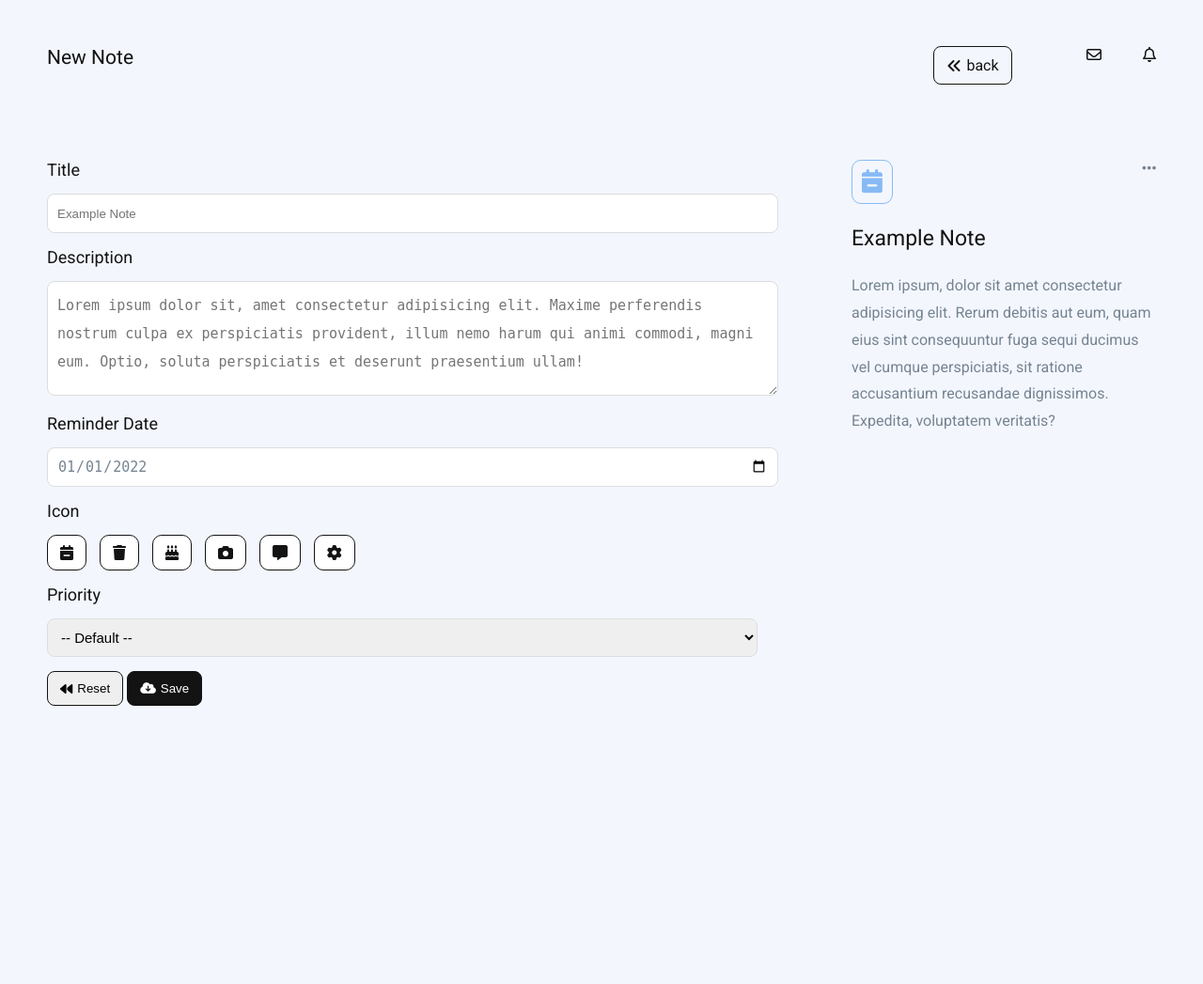
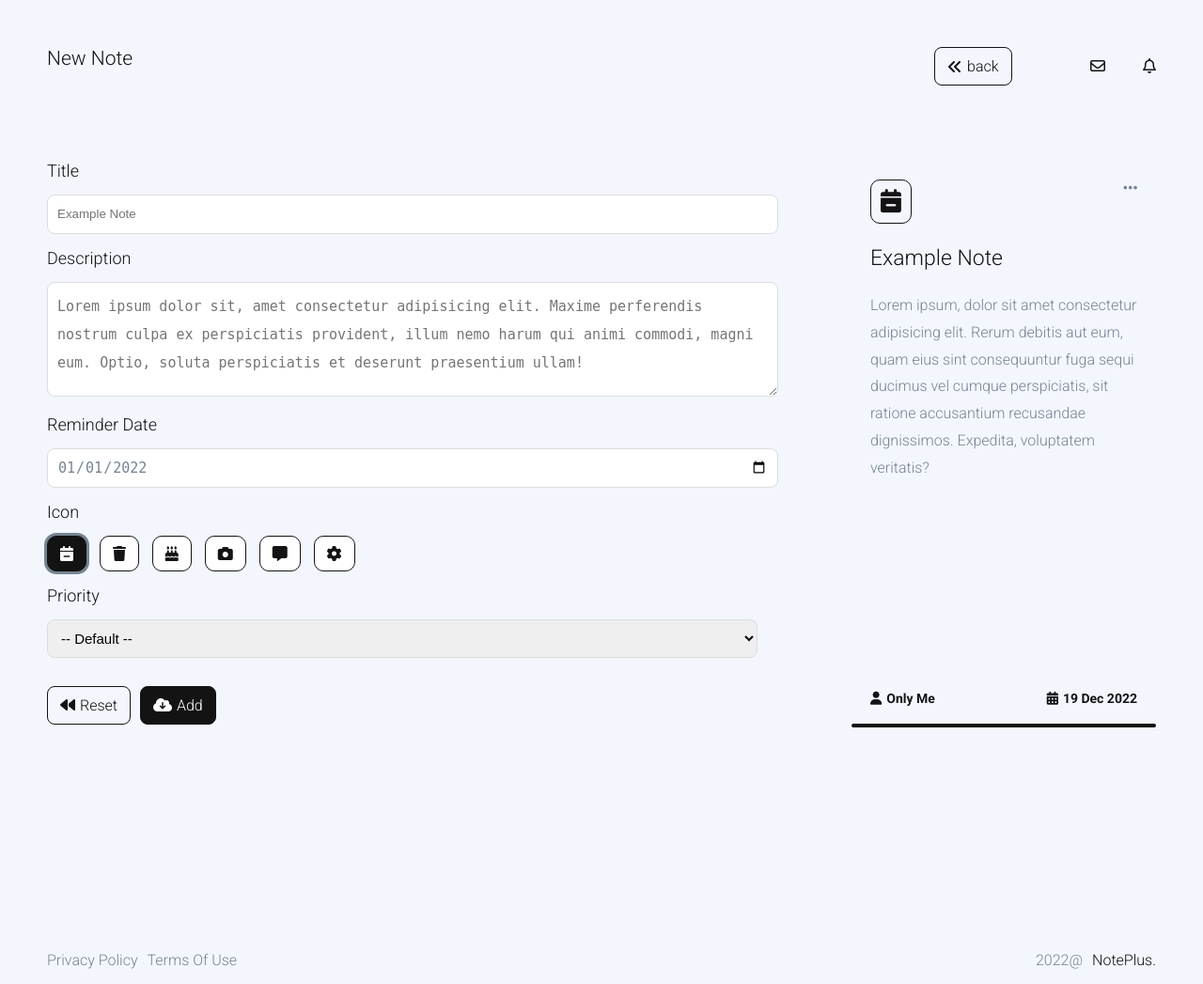
Before and after one commit to cquentin26200/todoList_v3, a PHP site: page /newNote.php in a window 1280 px wide. Shown: the whole page at 94% size. Before the commit the page ends 751 px from the top, so only its background shows below. Run offline with PHP 8.4, Linux system fonts and the light colour scheme; some libraries are stand-ins or nearby versions.

Commit message:
add verif new note

```diff
--- a/data/newNoteData.php
+++ b/data/newNoteData.php
@@ -9,9 +9,11 @@ $icons = [
 ];
 
 $priority = [
-    "very low",
-    "low",
-    "medium",
-    "high",
-    "very high"
+    "level" => [
+        "very low",
+        "low",
+        "medium",
+        "high",
+        "very high"
+    ],
 ];
--- /dev/null
+++ b/includes/aside.php
@@ -0,0 +1,23 @@
+<aside>
+    <div class="container">
+        <div class="header-aside">
+            <i class="changeIcon fa-regular fas fa-calendar-minus"></i>
+            <i class="activeMenuBurger fa-solid fa-ellipsis"></i>
+            <nav>
+                <ul class="menuBurger none">
+                    <li><a href="#"><i class="fa-regular fa-eye"></i>view</a></li>
+                    <li><a href="#"><i class="fa-regular fas fa-trash"></i>delete</a></li>
+                </ul>
+            </nav>
+        </div>
+        <h3 class="titleAside">example note</h3>
+        <p class="paragraphAside">Lorem ipsum, dolor sit amet consectetur adipisicing elit. Rerum debitis aut eum, quam eius sint consequuntur fuga sequi ducimus vel cumque perspiciatis, sit ratione accusantium recusandae dignissimos. Expedita, voluptatem veritatis?</p>
+    </div>
+    <div class="userDate">
+        <div class="flex">
+            <p><i class="fa-solid fa-user"></i>only me</p>
+            <p><i class="fa-solid fa-calendar-days"></i><?= date("d") ?> <?= date("M") ?> <?= date("Y") ?></p>
+        </div>
+        <span class="after"></span>
+    </div>
+</aside>
--- a/includes/header.php
+++ b/includes/header.php
@@ -9,7 +9,7 @@
     <link rel="stylesheet" href="../../todoList_v3/scss/style.css">
     <link rel="preconnect" href="https://fonts.googleapis.com">
     <link rel="preconnect" href="https://fonts.gstatic.com" crossorigin>
-    <link href="https://fonts.googleapis.com/css2?family=Jost&family=Roboto&display=swap" rel="stylesheet">
+    <link href="https://fonts.googleapis.com/css2?family=Jost&family=Roboto:wght@300;700&display=swap" rel="stylesheet">
     <script src="https://kit.fontawesome.com/7a994d3c9f.js" crossorigin="anonymous"></script>
 </head>
 
--- a/newNote.php
+++ b/newNote.php
@@ -40,34 +40,30 @@
                     <h2>priority</h2>
                     <label for="priotiry"></label>
                     <select name="priority" id="priority">
-                        <option value="default" default>-- default --</option>
-                        <?php foreach ($priority as $el) { ?>
-                            <option value="<?= $el ?>"><?= $el ?></option>
+                        <option value="default" selected>-- default --</option>
+                        <?php $count = 0 ?>
+                        <?php foreach ($priority["level"] as $el) { ?>
+                            <option class="<?= $count++ ?>" value="<?= $el ?>"><?= $el ?></option>
                         <?php } ?>
                     </select>
                 </div>
-                <div class="option">
-                    <button><i class="fa-solid fa-forward"></i>reset</button>
-                    <button class="save"><i class="fa-solid fa-cloud-arrow-down"></i>save</button>
+                <div class="option form-control">
+                    <span class="reset"><i class="fa-solid fa-forward"></i>reset</span>
+                    <a href="verification/verif_newNote.php" class="save"><i class="fa-solid fa-cloud-arrow-down"></i>add</a>
                 </div>
             </form>
         </div>
-        <aside>
-            <div>
-                <div class="header-aside">
-                    <i class="activeMenuBurger fa-regular fas fa-calendar-minus"></i>
-                    <i class="fa-solid fa-ellipsis"></i>
-                </div>
-                <nav>
-                    <ul class="menuBurger none">
-                        <li><a href="#">view</a></li>
-                        <li><a href="#">delete</a></li>
-                    </ul>
-                </nav>
-                <h3 class="titleAside">example note</h3>
-                <p class="paragraphAside">Lorem ipsum, dolor sit amet consectetur adipisicing elit. Rerum debitis aut eum, quam eius sint consequuntur fuga sequi ducimus vel cumque perspiciatis, sit ratione accusantium recusandae dignissimos. Expedita, voluptatem veritatis?</p>
-            </div>
-        </aside>
+        <?php include_once "includes/aside.php" ?>
+    </div>
+    <div class="flex policy">
+        <div class="flex">
+            <p>privacy policy</p>
+            <p>terms of use</p>
+        </div>
+        <div class="flex">
+            <p>2022@</p>
+            <p class="notePlus">NotePlus.</p>
+        </div>
     </div>
 </main>
 <script src="js/script.js"></script>
--- a/scss/includes/_newNote.scss
+++ b/scss/includes/_newNote.scss
@@ -1,11 +1,16 @@
 main.newNote {
-  padding: 5rem;
+  padding: 0 5rem;
+  height: 100%;
   width: 100%;
   .primaryInfo {
     width: 70%;
   }
   .newNote {
     width: 87%;
+  }
+  .moreInfo {
+    display: flex;
+    align-items: center;
   }
   .header-main {
     justify-content: space-between;
@@ -94,6 +99,10 @@ main.newNote {
         margin-left: 1rem;
       }
       cursor: pointer;
+      &:hover {
+        background-color: $color-secondary;
+        color: $white-color;
+      }
     }
   }
   #priority {
@@ -105,17 +114,14 @@ main.newNote {
     @include border;
   }
   .option {
-    margin-top: 1rem;
-    button {
+    display: flex;
+    margin-top: 3rem;
+    span,
+    a {
       padding: 1rem 1.3rem;
       border-radius: 8px;
       border: 1px solid $color-secondary;
       text-transform: capitalize;
-      &:first-of-type {
-        i {
-          transform: rotate(180deg);
-        }
-      }
       i {
         margin-right: 5px;
       }
@@ -123,38 +129,29 @@ main.newNote {
     .save {
       background-color: $color-secondary;
       color: $white-color;
+      margin-left: 1rem;
+      cursor: pointer;
+    }
+    .reset {
+      cursor: pointer;
+      i {
+        transform: rotate(180deg);
+      }
     }
   }
-  aside {
-    margin-left: 10rem;
-    width: 30%;
-    margin-top: 8rem;
-    .header-aside {
-      display: flex;
-      justify-content: space-between;
-      i {
-        &:first-of-type {
-          color: $four-color;
-          font-size: 2.5rem;
-          border: 1px solid $four-color;
-          padding: 1rem;
-          border-radius: 10px;
-        }
-        &:last-of-type {
-          cursor: pointer;
-          font-size: 1.7rem;
-          color: $color-primary;
-        }
+
+  .policy {
+    margin-top: 21rem;
+    justify-content: space-between;
+    text-transform: capitalize;
+    p {
+      color: $color-primary;
+      &:first-of-type {
+        margin-right: 1rem;
       }
     }
-    h3 {
-      text-transform: capitalize;
-      font-weight: normal;
-      font-size: 2.3rem;
-    }
-    p {
-      color: $color-primary;
-      line-height: 1.8;
+    .notePlus {
+      color: $color-secondary;
     }
   }
 }
--- /dev/null
+++ b/scss/includes/_newNoteAside.scss
@@ -0,0 +1,129 @@
+aside {
+    margin-left: 10rem;
+    width: 30%;
+    margin-top: 8rem;
+    border-radius: 10px;
+    transition: color 0.25s, background-color 0.75s;
+    .container {
+      padding: 2rem;
+      nav {
+        top: 3rem;
+        position: absolute;
+        right: 0;
+        ul.menuBurger {
+          box-shadow: 0px 5px 10px 0px rgba($color: #000000, $alpha: 0.3);
+          background-color: $white-color;
+          border-radius: 15px;
+          li {
+            &:active {
+              background-color: $color-secondary;
+              a,i {
+                color: $white-color;
+              }
+            }
+            a {
+              color: $color-secondary;
+              border-radius: unset;
+              border: none;
+              text-transform: capitalize;
+              width: 13rem;
+              justify-content: flex-start;
+              i {
+                border: none;
+              }
+            }
+            &:first-of-type {
+              a {
+                padding-bottom: 0;
+              }
+            }
+            &:last-of-type {
+              a {
+                padding-top: 0;
+              }
+            }
+          }
+        }
+      }
+    }
+    &:hover {
+      background-color: $color-secondary;
+      .header-aside .changeIcon,
+      .header-aside .activeMenuBurger {
+        color: $white-color;
+        border-color: $white-color;
+      }
+      p,
+      h3 {
+        color: $white-color;
+      }
+      .userDate {
+        p,
+        i {
+          color: $white-color;
+        }
+      }
+      .userDate {
+        .after {
+          transform: translateY(-1rem);
+        }
+      }
+    }
+    .paragraphAside {
+      height: 17rem;
+    }
+    .header-aside {
+      position: relative;
+      display: flex;
+      justify-content: space-between;
+      i {
+        &:first-of-type {
+          color: $color-secondary;
+          font-size: 2.5rem;
+          border: 1px solid $color-secondary;
+          padding: 1rem;
+          border-radius: 10px;
+        }
+        &:last-of-type {
+          cursor: pointer;
+          font-size: 1.7rem;
+          color: $color-primary;
+        }
+      }
+    }
+    h3 {
+      text-transform: capitalize;
+      color: $color-secondary;
+      font-weight: normal;
+      font-size: 2.3rem;
+    }
+    p {
+      color: $color-primary;
+      line-height: 1.8;
+    }
+    .userDate {
+      margin-top: 20rem;
+      div {
+        justify-content: space-between;
+        padding: 0 2rem;
+      }
+      p {
+        font-size: 14px;
+        color: $color-secondary;
+        text-transform: capitalize;
+        font-weight: bold;
+        i {
+          color: $color-secondary;
+          margin-right: 5px;
+        }
+      }
+      .after {
+        transition: 0.3s;
+        background-color: $color-secondary;
+        width: 100%;
+        height: 4px;
+        display: block;
+        border-radius: 5px;
+      }
+    }
+  }
--- a/scss/style.css
+++ b/scss/style.css
@@ -8,6 +8,7 @@ body {
   color: #768492;
   margin: 0;
   background-color: #f3f6fd;
+  padding: 5rem 0;
 }
 
 ul {
@@ -50,6 +51,8 @@ img {
 main.newNote .icons .iconSelected {
   background-color: #131313;
   color: white;
+  -webkit-box-shadow: 0 0 0 3px #768492;
+          box-shadow: 0 0 0 3px #768492;
 }
 
 body {
@@ -252,7 +255,8 @@ main.error404 p {
 }
 
 main.newNote {
-  padding: 5rem;
+  padding: 0 5rem;
+  height: 100%;
   width: 100%;
 }
 
@@ -262,6 +266,15 @@ main.newNote .primaryInfo {
 
 main.newNote .newNote {
   width: 87%;
+}
+
+main.newNote .moreInfo {
+  display: -webkit-box;
+  display: -ms-flexbox;
+  display: flex;
+  -webkit-box-align: center;
+      -ms-flex-align: center;
+          align-items: center;
 }
 
 main.newNote .header-main {
@@ -389,6 +402,11 @@ main.newNote .icons i + i {
   margin-left: 1rem;
 }
 
+main.newNote .icons i:hover {
+  background-color: #131313;
+  color: white;
+}
+
 main.newNote #priority {
   width: 100%;
   padding: 1rem;
@@ -407,37 +425,149 @@ main.newNote #priority:focus {
 }
 
 main.newNote .option {
-  margin-top: 1rem;
+  display: -webkit-box;
+  display: -ms-flexbox;
+  display: flex;
+  margin-top: 3rem;
 }
 
-main.newNote .option button {
+main.newNote .option span,
+main.newNote .option a {
   padding: 1rem 1.3rem;
   border-radius: 8px;
   border: 1px solid #131313;
   text-transform: capitalize;
 }
 
-main.newNote .option button:first-of-type i {
-  -webkit-transform: rotate(180deg);
-          transform: rotate(180deg);
-}
-
-main.newNote .option button i {
+main.newNote .option span i,
+main.newNote .option a i {
   margin-right: 5px;
 }
 
 main.newNote .option .save {
   background-color: #131313;
   color: white;
+  margin-left: 1rem;
+  cursor: pointer;
 }
 
-main.newNote aside {
+main.newNote .option .reset {
+  cursor: pointer;
+}
+
+main.newNote .option .reset i {
+  -webkit-transform: rotate(180deg);
+          transform: rotate(180deg);
+}
+
+main.newNote .policy {
+  margin-top: 21rem;
+  -webkit-box-pack: justify;
+      -ms-flex-pack: justify;
+          justify-content: space-between;
+  text-transform: capitalize;
+}
+
+main.newNote .policy p {
+  color: #768492;
+}
+
+main.newNote .policy p:first-of-type {
+  margin-right: 1rem;
+}
+
+main.newNote .policy .notePlus {
+  color: #131313;
+}
+
+aside {
   margin-left: 10rem;
   width: 30%;
   margin-top: 8rem;
+  border-radius: 10px;
+  -webkit-transition: color 0.25s, background-color 0.75s;
+  transition: color 0.25s, background-color 0.75s;
 }
 
-main.newNote aside .header-aside {
+aside .container {
+  padding: 2rem;
+}
+
+aside .container nav {
+  top: 3rem;
+  position: absolute;
+  right: 0;
+}
+
+aside .container nav ul.menuBurger {
+  -webkit-box-shadow: 0px 5px 10px 0px rgba(0, 0, 0, 0.3);
+          box-shadow: 0px 5px 10px 0px rgba(0, 0, 0, 0.3);
+  background-color: white;
+  border-radius: 15px;
+}
+
+aside .container nav ul.menuBurger li:active {
+  background-color: #131313;
+}
+
+aside .container nav ul.menuBurger li:active a, aside .container nav ul.menuBurger li:active i {
+  color: white;
+}
+
+aside .container nav ul.menuBurger li a {
+  color: #131313;
+  border-radius: unset;
+  border: none;
+  text-transform: capitalize;
+  width: 13rem;
+  -webkit-box-pack: start;
+      -ms-flex-pack: start;
+          justify-content: flex-start;
+}
+
+aside .container nav ul.menuBurger li a i {
+  border: none;
+}
+
+aside .container nav ul.menuBurger li:first-of-type a {
+  padding-bottom: 0;
+}
+
+aside .container nav ul.menuBurger li:last-of-type a {
+  padding-top: 0;
+}
+
+aside:hover {
+  background-color: #131313;
+}
+
+aside:hover .header-aside .changeIcon,
+aside:hover .header-aside .activeMenuBurger {
+  color: white;
+  border-color: white;
+}
+
+aside:hover p,
+aside:hover h3 {
+  color: white;
+}
+
+aside:hover .userDate p,
+aside:hover .userDate i {
+  color: white;
+}
+
+aside:hover .userDate .after {
+  -webkit-transform: translateY(-1rem);
+          transform: translateY(-1rem);
+}
+
+aside .paragraphAside {
+  height: 17rem;
+}
+
+aside .header-aside {
+  position: relative;
   display: -webkit-box;
   display: -ms-flexbox;
   display: flex;
@@ -446,28 +576,62 @@ main.newNote aside .header-aside {
           justify-content: space-between;
 }
 
-main.newNote aside .header-aside i:first-of-type {
-  color: #87baf5;
+aside .header-aside i:first-of-type {
+  color: #131313;
   font-size: 2.5rem;
-  border: 1px solid #87baf5;
+  border: 1px solid #131313;
   padding: 1rem;
   border-radius: 10px;
 }
 
-main.newNote aside .header-aside i:last-of-type {
+aside .header-aside i:last-of-type {
   cursor: pointer;
   font-size: 1.7rem;
   color: #768492;
 }
 
-main.newNote aside h3 {
+aside h3 {
   text-transform: capitalize;
+  color: #131313;
   font-weight: normal;
   font-size: 2.3rem;
 }
 
-main.newNote aside p {
+aside p {
   color: #768492;
   line-height: 1.8;
 }
+
+aside .userDate {
+  margin-top: 20rem;
+}
+
+aside .userDate div {
+  -webkit-box-pack: justify;
+      -ms-flex-pack: justify;
+          justify-content: space-between;
+  padding: 0 2rem;
+}
+
+aside .userDate p {
+  font-size: 14px;
+  color: #131313;
+  text-transform: capitalize;
+  font-weight: bold;
+}
+
+aside .userDate p i {
+  color: #131313;
+  margin-right: 5px;
+}
+
+aside .userDate .after {
+  -webkit-transition: 0.3s;
+  transition: 0.3s;
+  background-color: #131313;
+  width: 100%;
+  height: 4px;
+  display: block;
+  border-radius: 5px;
+}
 /*# sourceMappingURL=style.css.map */
--- a/scss/style.scss
+++ b/scss/style.scss
@@ -30,6 +30,7 @@ body {
   color: $color-primary;
   margin: 0;
   background-color: $terciaire-color;
+  padding: 5rem 0;
 }
 
 ul {
@@ -70,6 +71,7 @@ img {
 main.newNote .icons .iconSelected {
   background-color: #131313;
   color: $white-color;
+  box-shadow: 0 0 0 3px $color-primary;
 }
 
 @mixin border {
@@ -86,3 +88,4 @@ main.newNote .icons .iconSelected {
 @import "includes/login-register";
 @import "includes/error404";
 @import "includes/newNote";
+@import "includes/newNoteAside";
```
Also changed, not shown: js/script.js (+93 -5 lines), 1 other file.
